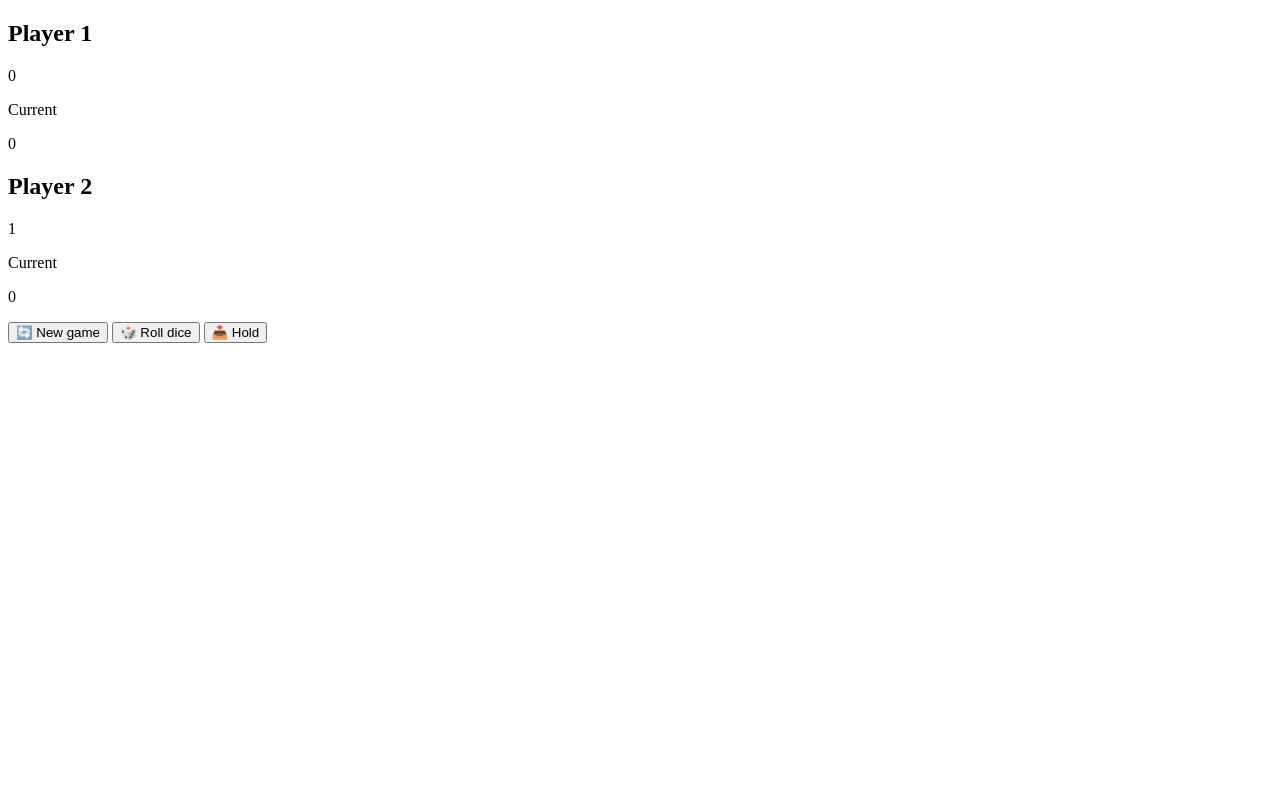
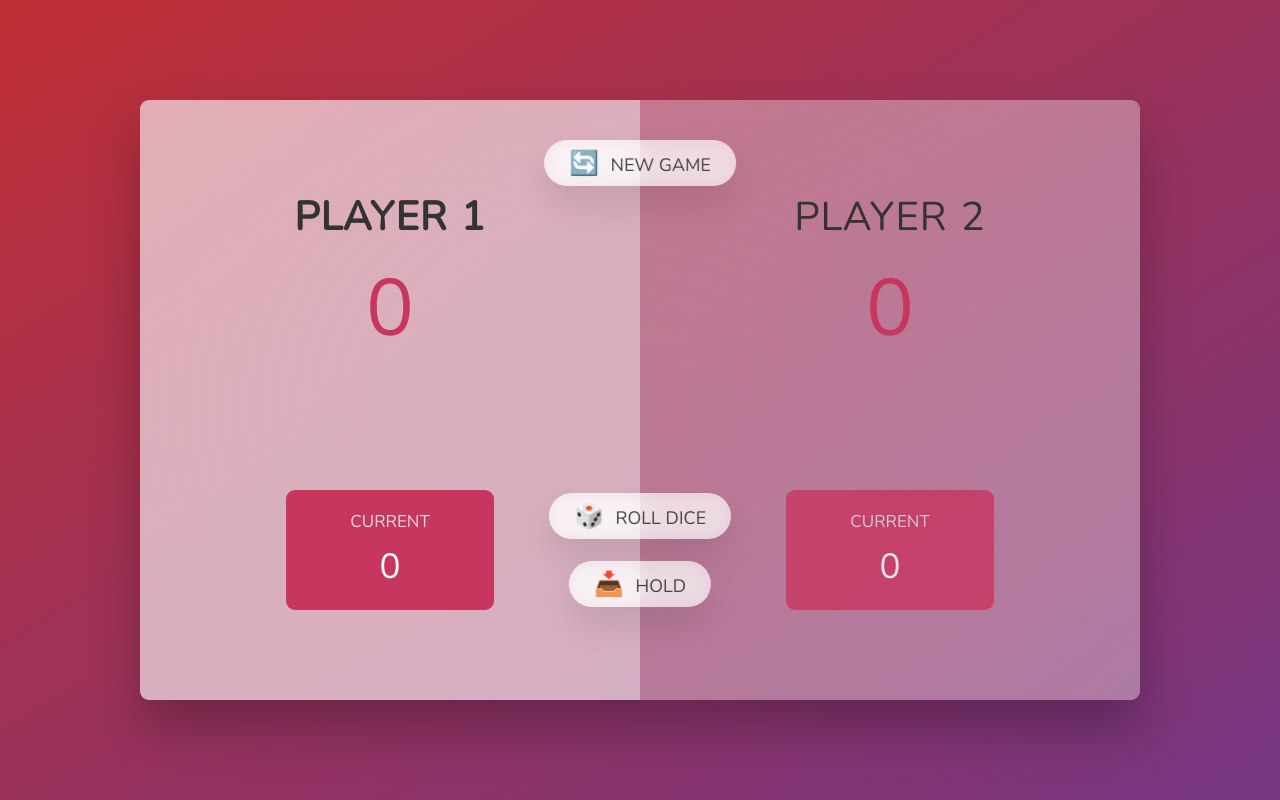
Before and after one commit to AndersonRigonatto/JavaScript-training-projects, a plain HTML site: page Pig Game/index.html in a window 1280 px wide. Drawn offline with nearby package versions, Linux system fonts and the light colour scheme.

Commit message:
[FEAT] Pig Game Conclusion

```diff
--- a/Pig Game/index.html
+++ b/Pig Game/index.html
@@ -14,7 +14,7 @@
       <section class="player player--0 player--active">
         <!--NOME E PONTUACAO DO JOGADOR, REPARE NOS IDs, QUE SAO UNICOS-->
         <h2 class="name" id="name--0">Player 1</h2>
-        <p class="score" id="score--0">43</p>
+        <p class="score" id="score--0">0</p>
 
         <!--CONTAGEM ATUAL-->
         <div class="current">
@@ -26,13 +26,13 @@
       <!--JOGADOR 2-->
       <section class="player player--1">
         <h2 class="name" id="name--1">Player 2</h2>
-        <p class="score" id="score--1">24</p>
+        <p class="score" id="score--1">0</p>
 
         <!--CONTAGEM ATUAL-->
         <div class="current">
           <p class="current-label">Current</p>
           <!--PONTOS DO SEGUNDO JOGADOR ID = 1-->
-          <p class="current-score" id="score--1">0</p>
+          <p class="current-score" id="current--1">0</p>
         </div>
       </section>
 
@@ -41,7 +41,7 @@
       <!--3 BOTOES: NEW GAME, ROLL DICE, HOLD-->
       <button class="btn btn--new">🔄 New game</button>
       <button class="btn btn--roll">🎲 Roll dice</button>
-      <button class="btn btn-hold">📥 Hold</button>
+      <button class="btn btn--hold">📥 Hold</button>
     </main>
     <script src="script.js"></script>
   </body>
--- a/Pig Game/script.js
+++ b/Pig Game/script.js
@@ -1,40 +1,101 @@
-'use strict'
+'use strict';
 
 // Selecionando elementos
- // Classes jogadores
+// Classes jogadores
 const player0El = document.querySelector('.player--0');
 const player1El = document.querySelector('.player--1');
 // ID pontos
 const score0El = document.querySelector('#score--0'); //Funcionam igualmente
 const score1El = document.getElementById('score--1'); //Funcionam igualmente
 // ID pontos atuais
-const current0El = document.querySelector("#current--0");
-const current1El = document.querySelector("#current--1");
+const current0El = document.querySelector('#current--0');
+const current1El = document.querySelector('#current--1');
 
 const diceEl = document.querySelector('.dice');
 const btnNew = document.querySelector('.btn--new');
 const btnRoll = document.querySelector('.btn--roll');
 const btnHold = document.querySelector('.btn--hold');
 
-let currentScore = 0;
+let scores, currentScore, activePlayer, playing;
 
-score0El.textContent = 0;
-score1El.textContent = 1;
-diceEl.classList.add('hidden');
+const init = function () {
+  scores = [0, 0];
+  currentScore = 0;
+  activePlayer = 0; // Começando com o jogador 1
+  playing = true;
 
-btnRoll.addEventListener('click', function(){
+  score0El.textContent = 0;
+  score1El.textContent = 0;
+  current0El.textContent = 0;
+  current1El.textContent = 0;
+
+  diceEl.classList.add('hidden');
+  player0El.classList.remove('player--winner');
+  player1El.classList.remove('player--winner');
+  player0El.classList.add('player--active');
+  player1El.classList.remove('player--active');
+};
+
+const switchPlayer = function () {
+  // Trocar de jogador
+  // Ao trocar de jogador, tenho que tirar a pontuacao atual e passar
+  currentScore = 0;
+  document.getElementById(`current--${activePlayer}`).textContent =
+    currentScore;
+  activePlayer = activePlayer === 0 ? 1 : 0;
+
+  // Isto vai server para a UI
+  //toggle => se tiver tira, se nao tiver coloca
+  player0El.classList.toggle('player--active');
+  player1El.classList.toggle('player--active');
+};
+
+init();
+btnRoll.addEventListener('click', function () {
+  if (playing) {
     // 1. Gerar um numero aleatorio do dado
     const dice = Math.trunc(Math.random() * 6) + 1;
     // 2. Mostrar o numero com as imagens do dado
     diceEl.classList.remove('hidden');
-    diceEl.src = `dice-${dice}.png`
+    diceEl.src = `dice-${dice}.png`;
 
     //3. Checar se é um e agir conforme
-    if(dice !== 1){
-        // Adicionar o dado para os pontos do jogador
-        currentScore += dice;
-        current0El.textContent = currentScore // MUDAR DEPOIS
+    if (dice !== 1) {
+      // Adicionar o dado para os pontos do jogador
+      currentScore += dice;
+      document.getElementById(`current--${activePlayer}`).textContent =
+        currentScore;
     } else {
-        // Trocar de jogador
+      // Trocar jogador
+      switchPlayer();
     }
-})
+  }
+});
+
+btnHold.addEventListener('click', function () {
+  if (playing) {
+    // 1. Adicionar pontuacao atual para jogador
+    scores[activePlayer] += currentScore;
+    const score0El = document.querySelector('#score--0'); //Funcionam igualmente
+
+    document.getElementById(`score--${activePlayer}`).textContent =
+      scores[activePlayer];
+    // 2. Checar se a pontuacao do jogador >= 100
+    // Jogador ganha
+    if (scores[activePlayer] >= 100) {
+      playing = false;
+      diceEl.classList.add('hidden');
+      document
+        .querySelector(`.player--${activePlayer}`)
+        .classList.add('player--winner');
+      document
+        .querySelector(`.player--${activePlayer}`)
+        .classList.remove('player--active');
+    } else {
+      // trocar jogador
+      switchPlayer();
+    }
+  }
+});
+
+btnNew.addEventListener('click', init);
--- a/Pig Game/style.css
+++ b/Pig Game/style.css
@@ -1,3 +1,171 @@
+@import url('https://fonts.googleapis.com/css2?family=Nunito&display=swap');
+
+* {
+  margin: 0;
+  padding: 0;
+  box-sizing: inherit;
+}
+
+html {
+  font-size: 62.5%;
+  box-sizing: border-box;
+}
+
+body {
+  font-family: 'Nunito', sans-serif;
+  font-weight: 400;
+  height: 100vh;
+  color: #333;
+  background-image: linear-gradient(to top left, #753682 0%, #bf2e34 100%);
+  display: flex;
+  align-items: center;
+  justify-content: center;
+}
+
+/* LAYOUT */
+main {
+  position: relative;
+  width: 100rem;
+  height: 60rem;
+  background-color: rgba(255, 255, 255, 0.35);
+  backdrop-filter: blur(200px);
+  filter: blur();
+  box-shadow: 0 3rem 5rem rgba(0, 0, 0, 0.25);
+  border-radius: 9px;
+  overflow: hidden;
+  display: flex;
+}
+
+.player {
+  flex: 50%;
+  padding: 9rem;
+  display: flex;
+  flex-direction: column;
+  align-items: center;
+  transition: all 0.75s;
+}
+
+/* ELEMENTS */
+.name {
+  position: flex;
+  font-size: 4rem;
+  text-transform: uppercase;
+  letter-spacing: 1px;
+  word-spacing: 2px;
+  font-weight: 300;
+  margin-bottom: 1rem;
+}
+
+.score {
+  font-size: 8rem;
+  font-weight: 300;
+  color: #c7365f;
+  margin-bottom: auto;
+}
+
+.player--active {
+  background-color: rgba(255, 255, 255, 0.4);
+}
+.player--active .name {
+  font-weight: 700;
+}
+.player--active .score {
+  font-weight: 400;
+}
+
+.player--active .current {
+  opacity: 1;
+}
+
+.current {
+  background-color: #c7365f;
+  opacity: 0.8;
+  border-radius: 9px;
+  color: #fff;
+  width: 65%;
+  padding: 2rem;
+  text-align: center;
+  transition: all 0.75s;
+}
+
+.current-label {
+  text-transform: uppercase;
+  margin-bottom: 1rem;
+  font-size: 1.7rem;
+  color: #ddd;
+}
+
+.current-score {
+  font-size: 3.5rem;
+}
+
+/* ABSOLUTE POSITIONED ELEMENTS */
+.btn {
+  position: absolute;
+  left: 50%;
+  transform: translateX(-50%);
+  color: #444;
+  background: none;
+  border: none;
+  font-family: inherit;
+  font-size: 1.8rem;
+  text-transform: uppercase;
+  cursor: pointer;
+  font-weight: 400;
+  transition: 0.2s;
+
+  background-color: white;
+  background-color: rgba(255, 255, 255, 0.6);
+  backdrop-filter: blur(10px);
+
+  padding: 0.7rem 2.5rem;
+  border-radius: 50rem;
+  box-shadow: 0 1.75rem 3.5rem rgba(0, 0, 0, 0.1);
+}
+
+.btn::first-letter {
+  font-size: 2.4rem;
+  display: inline-block;
+  margin-right: 0.7rem;
+}
+
+.btn--new {
+  top: 4rem;
+}
+.btn--roll {
+  top: 39.3rem;
+}
+.btn--hold {
+  top: 46.1rem;
+}
+
+.btn:active {
+  transform: translate(-50%, 3px);
+  box-shadow: 0 1rem 2rem rgba(0, 0, 0, 0.15);
+}
+
+.btn:focus {
+  outline: none;
+}
+
+.dice {
+  position: absolute;
+  left: 50%;
+  top: 16.5rem;
+  transform: translateX(-50%);
+  height: 10rem;
+  box-shadow: 0 2rem 5rem rgba(0, 0, 0, 0.2);
+}
+
+.player--winner {
+  background-color: #2f2f2f;
+}
+
+.player--winner .name {
+  font-weight: 700;
+  color: #c7365f;
+}
+
 .hidden {
-    display: none;
+  display: none;
 }
```
Also changed, not shown: 1 other file.
